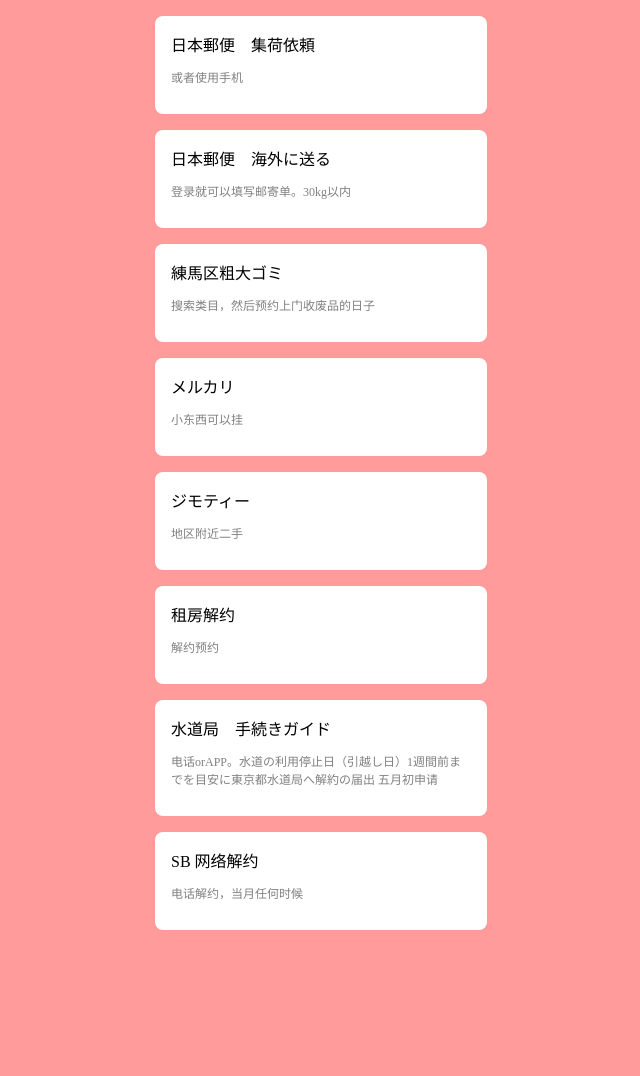
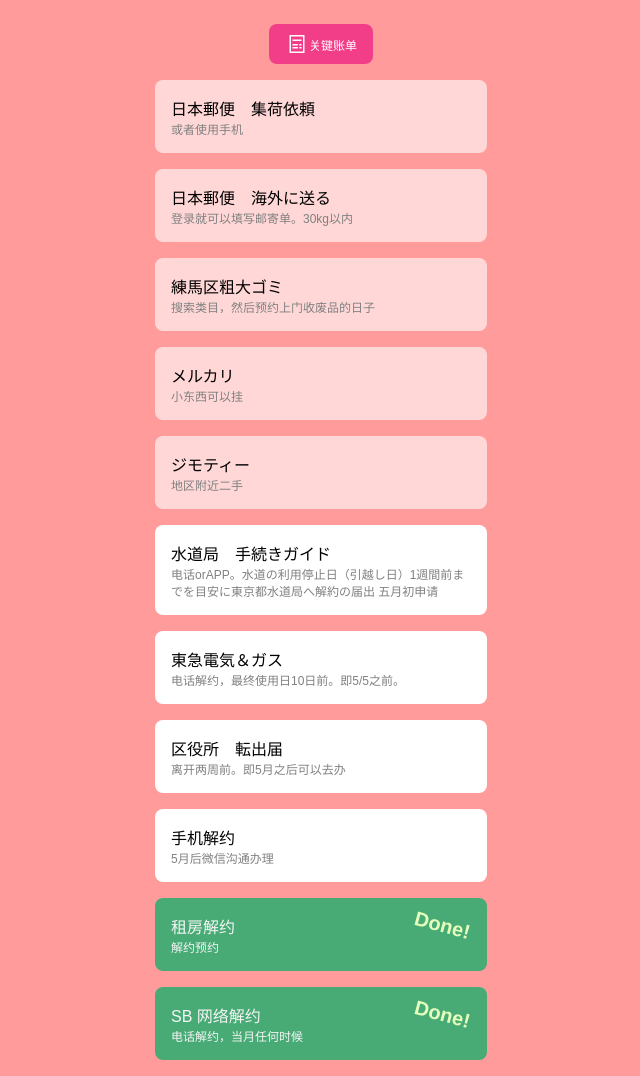
Before and after one commit to OpenWater-DL/gohome, a website built with Vite: page index.html in a window 1280 px wide. Shown: the whole page, without its empty margins (319-959 px from the left). Before the commit the page ends 946 px from the top, so only its background shows below. Built offline with nearby package versions, Linux system fonts and the light colour scheme.

Commit message:
增加done和账单

```diff
--- a/index.html
+++ b/index.html
@@ -10,6 +10,23 @@
 
   <body>
 
+    <div id="billing">
+      <div id="billing__btn">
+        <img src="src/assets/images/icons8-bill-32.png" alt="">
+        <p>关键账单</p>
+      </div>
+
+      </div>
+    <div class="popup hide" id="billing--model">
+      <p class="title">关键账单</p>
+      <ul>
+        <li>【ごみ】吧台椅 <span class="cost">400円</span></li>
+        <li>【海运】书本 衣服。 <span class="cost">23kg,10600円</span></li>
+        <li>【解约】Softbank Air <span class="cost">20000円</span></li>
+      </ul>
+      <div class="popup__btn--close">×</div>
+    </div>
+
   </body>
 
   <script src="./main.js" type="module"></script>
--- a/index.scss
+++ b/index.scss
@@ -1,4 +1,5 @@
 body{
+    font-family: Arial, Helvetica, sans-serif;
     background-color: rgb(255, 155, 155);
 }
 .section{
@@ -21,3 +22,120 @@
     }
 
 }
+
+.link{
+    background-color: rgba($color: #ffffff, $alpha: .6);
+
+}
+
+.section--done{
+    position: relative;
+    // filter: blur(1px);
+    background-color: rgb(72, 171, 118);
+    .title{
+        color: whitesmoke;
+        font-weight: 500;
+    }
+    .discribe{
+        font-size: 12px;
+        color: whitesmoke;
+    }
+
+    &::after{
+        content: 'Done!';
+        position: absolute;
+        top: 1rem;
+        right: 1rem;
+        rotate: 15deg;
+        font-size: 20px;
+        font-weight: 800;
+        color: rgb(228, 255, 188);
+    }
+}
+
+#billing{
+    display: flex;
+    justify-content: center;
+
+cursor: pointer;
+
+color: white;
+
+&__btn{
+    background-color: rgb(242, 62, 137);
+    padding: 0.5rem 1rem;
+    width: fit-content;
+    display: flex;
+    justify-content: center;
+    align-items: center;
+    margin-top: 1rem;
+
+    border-radius: 8px;
+    img{
+        width: 24px;
+        height: 24px;
+    }
+    p{
+        font-size: 12px;
+    }
+}
+
+}
+
+#billing--model{
+    ul{
+        list-style: none;
+        padding: 0;
+
+
+        li{
+            .cost{
+                font-size: 14px;
+                color: rgb(168, 168, 168);
+            }
+        }
+    }
+}
+
+
+.popup{
+    position: fixed;
+    left: 50%;
+    top:10rem;
+    transform: translate(-50%,-50%);
+    background-color: #ffffff;
+    padding: 1rem;
+
+    border-radius: 8px;
+    border: 3px solid rgb(109, 211, 109);
+
+    display: flex;
+    flex-direction: column;
+    align-items: center;
+
+    .title{
+        text-align: center;
+        font-weight: bold;
+    }
+
+    &__btn--close{
+
+        color:grey;
+        position: absolute;
+        top: 1rem;
+        right: 1rem;
+        cursor: pointer;
+    }
+
+}
+
+p{
+    margin: 0;
+    padding: 0;
+
+}
+
+
+.hide{
+    display: none;
+}
--- a/main.js
+++ b/main.js
@@ -2,11 +2,16 @@
 import'./src/imageLoader'
 
 
-function createSection(title,url,p){
+function createSection(title,url,p,className = null){
 
     let el = document.createElement('a')
     console.log("🚀 ~ file: main.js:8 ~ createSection ~ el:", el)
     el.classList.add('section')
+
+    if(className){
+        el.classList.add(className)
+    }
+
     el.href = url;
     el.target = "_blank";
 
@@ -26,11 +31,35 @@
     return el;
 }
 
-createSection('日本郵便　集荷依頼',"https://www.post.japanpost.jp/send/index.html",'或者使用手机')
-createSection('日本郵便　海外に送る','https://www.post.japanpost.jp/int/index.html','登录就可以填写邮寄单。30kg以内')
-createSection('練馬区粗大ゴミ','https://www.sodai-nerima.jp/eco/view/nerima/top.html?te-uniquekey=18745e4e452','搜索类目，然后预约上门收废品的日子')
-createSection('メルカリ','https://jp.mercari.com/','小东西可以挂')
-createSection('ジモティー','https://jmty.jp/','地区附近二手')
-createSection('租房解约','https://9i2n86pu.my.salesforce-sites.com/CancelEmailConfirm','解约预约')
+createSection('日本郵便　集荷依頼',"https://www.post.japanpost.jp/send/index.html",'或者使用手机','link')
+createSection('日本郵便　海外に送る','https://www.post.japanpost.jp/int/index.html','登录就可以填写邮寄单。30kg以内','link')
+createSection('練馬区粗大ゴミ','https://www.sodai-nerima.jp/eco/view/nerima/top.html?te-uniquekey=18745e4e452','搜索类目，然后预约上门收废品的日子','link')
+createSection('メルカリ','https://jp.mercari.com/','小东西可以挂','link')
+createSection('ジモティー','https://jmty.jp/','地区附近二手','link')
 createSection('水道局　手続きガイド','https://water.selectra.jp/tokyo/kaiyaku#%E6%9D%B1%E4%BA%AC%E9%83%BD%E6%B0%B4%E9%81%93%E5%B1%80%EF%BC%9A%E6%B0%B4%E9%81%93%E3%81%AE%E3%80%90%E8%A7%A3%E7%B4%84%E3%80%91%E6%89%8B%E7%B6%9A%E3%81%8D%E3%81%AF%E3%81%84%E3%81%A4%E3%81%BE%E3%81%A7%E3%81%AB%E3%81%99%E3%82%8C%E3%81%B0%E3%81%84%E3%81%84%EF%BC%9F','电话orAPP。水道の利用停止日（引越し日）1週間前までを目安に東京都水道局へ解約の届出 五月初申请')
-createSection('SB 网络解约','https://www.softbank.jp/support/faq/view/18972','电话解约，当月任何时候')
+createSection('東急電気＆ガス','https://www.tokyu-ps.jp/entry/moving.html','电话解约，最终使用日10日前。即5/5之前。')
+createSection('区役所　転出届','#','离开两周前。即5月之后可以去办')
+createSection('手机解约','#','5月后微信沟通办理')
+
+createSection('租房解约','https://9i2n86pu.my.salesforce-sites.com/CancelEmailConfirm','解约预约','section--done')
+createSection('SB 网络解约','https://www.softbank.jp/support/faq/view/18972','电话解约，当月任何时候','section--done')
+
+
+
+//btn event
+billingEvent();
+function billingEvent(){
+
+    const billingBtn = document.querySelector('#billing');
+    const billingModel = document.querySelector('#billing--model');
+    billingBtn.addEventListener('click',()=>{
+        billingModel.classList.remove('hide');
+    })
+
+    const billingModel_closeBtn = billingModel.querySelector('.popup__btn--close')
+    billingModel_closeBtn.addEventListener('click',()=>{
+        billingModel.classList.add('hide');
+    })
+
+
+}
--- /dev/null
+++ b/vite.config.js
@@ -0,0 +1,10 @@
+import { defineConfig } from "vite";
+
+export default defineConfig(
+    {
+
+        base:'/gohome/'
+
+    }
+
+)
```
Also changed, not shown: index.css (added), src/assets/images/icons8-bill-32.png (added), 2 other files.
